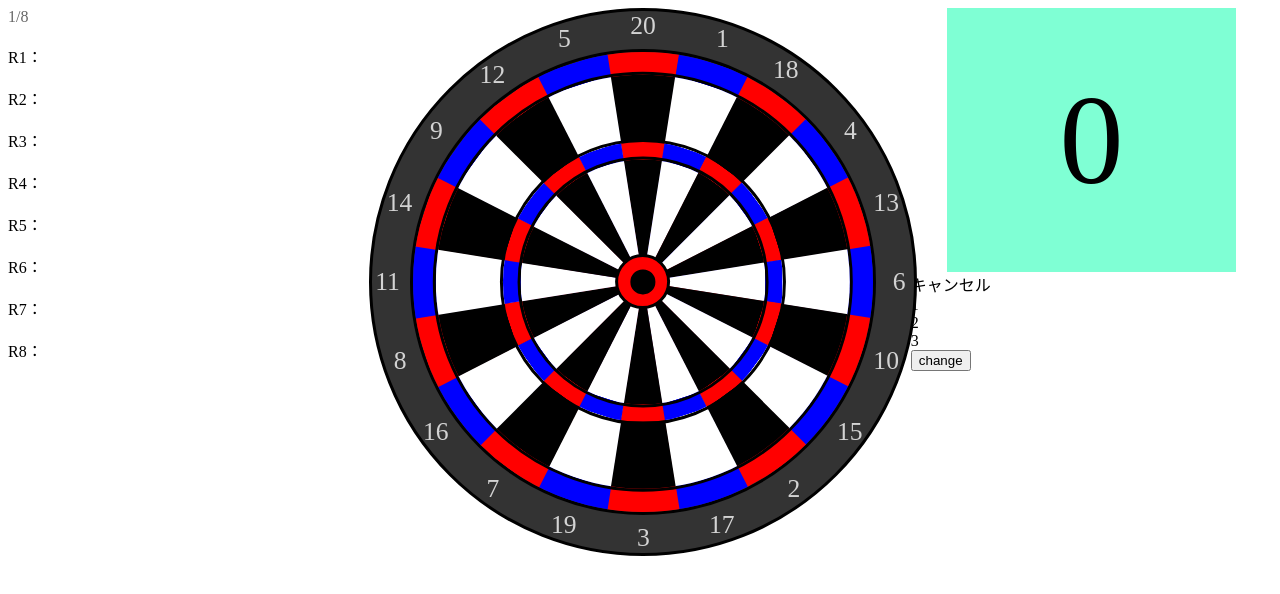
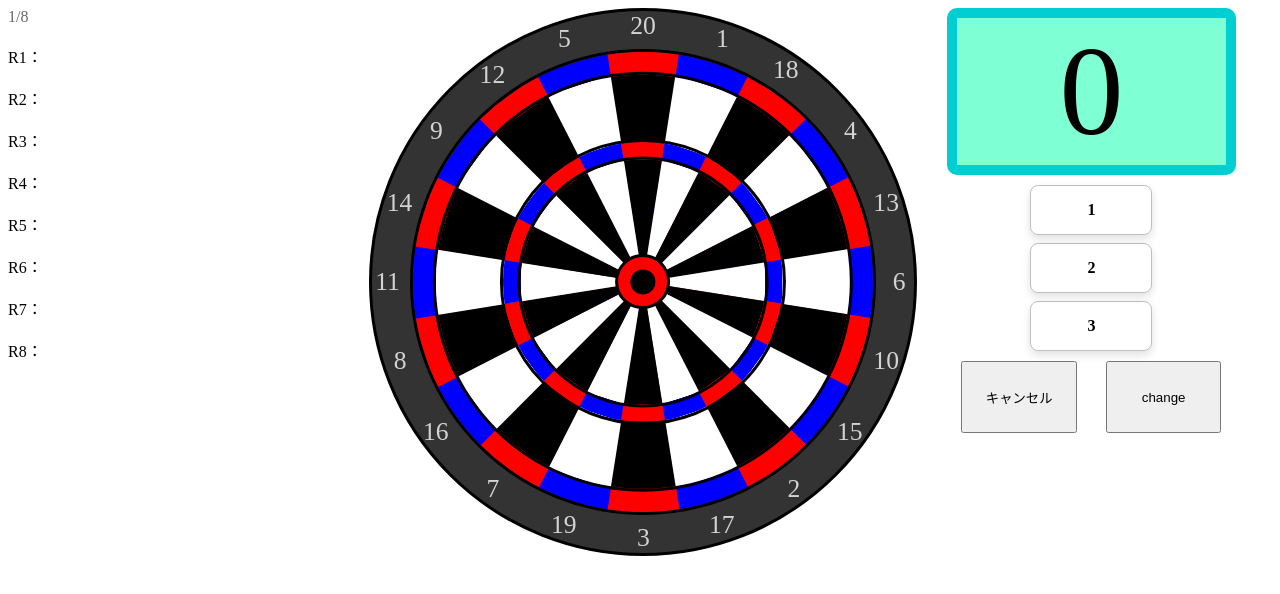
Before and after one commit to daisuke-shimura/darts-board, a plain HTML site: page index.html in a window 1280 px wide. Drawn offline with Linux system fonts and the light colour scheme.

Commit message:
ゲーム終了作成

```diff
--- a/index.html
+++ b/index.html
@@ -143,17 +143,20 @@
         </div>
       </div>
       <div class="col-1">
-        <div class="count" id="score">0</div>
-        <div class="cancel" id="cancel" role="button">キャンセル</div>
+        <div class="count-box">
+          <div class="score" id="score">0</div>
 
-        <div class="throws">
-          <div id="throw1">1</div>
-          <div id="throw2">2</div>
-          <div id="throw3">3</div>
-        </div>
+          <div class="throws">
+            <div class="throw" id="throw1">1</div>
+            <div class="throw" id="throw2">2</div>
+            <div class="throw" id="throw3">3</div>
+          </div>
 
-        <div class="change-box">
-          <button id="change" role="button">change</button>
+          <div class="btn-box">
+            <button class="btn" id="cancel" role="button">キャンセル</button>
+            <button class="btn" id="change" role="button">change</button>
+          </div>
+
         </div>
       </div>
     </div>
--- a/script.js
+++ b/script.js
@@ -11,6 +11,11 @@ document.querySelectorAll(".segment, .bull, .number").forEach(seg => {
 
     if (throws.length >= 3) {
       alert("既に3回投げています");
+      return;
+    }
+
+    if (round >= 8) {
+      alert("ゲーム終了");
       return;
     }
 
@@ -39,6 +44,11 @@ document.getElementById("cancel").addEventListener("click", () => {
 
 // チェンジボタンの処理
 document.getElementById("change").addEventListener("click", () => {
+  if (round >= 8) {
+    alert("ゲーム終了");
+    return;
+  }
+
   history[round] = throws;
   round += 1;
   throws = [];
@@ -51,5 +61,5 @@ document.getElementById("change").addEventListener("click", () => {
   //     .map((throws) => throws.reduce((a, b) => a + b, 0))
   //     .join("\n");
   document.getElementById(`round${round}`).textContent = history[round - 1].reduce((a, b) => a + b, 0);
-  document.getElementById("round-number").textContent = round + 1;
+  document.getElementById("round-number").textContent = round;
 });
--- a/style.css
+++ b/style.css
@@ -15,15 +15,52 @@
   flex: 2;
 }
 
-.count {
+.count-box {
   width: 80%;
-  height: 33vh;
+  height: 90vh;
   margin: 0px auto;
+}
+
+.score {
+  font-size: 10vw;
   background-color: aquamarine;
-  /* background-color: orange; */
-  font-size: 10vw;
-  line-height: 33vh;
+  border: 10px solid darkturquoise;
+  border-radius: 10px;
   text-align: center;
+}
+
+.throws {
+  display: flex;
+  flex-direction: column;
+  gap: 8px;
+  align-items: center;
+  margin-top: 10px;
+}
+
+.throw {
+  width: 120px;
+  height: 48px;
+  border-radius: 8px;
+  display: flex;
+  align-items: center;
+  justify-content: center;
+  font-weight: 700;
+  border: 1px solid rgba(0,0,0,0.25);
+  box-shadow: 0 4px 8px rgba(0,0,0,0.12);
+}
+
+.btn-box {
+  margin-top: 10px;
+  display: flex;
+  justify-content: space-around;
+}
+
+.btn {
+  width: 40%;
+  aspect-ratio: 1.6 / 1;
+  /* font-size: 5vw; */
+  text-align: center;
+  cursor: pointer;
 }
 
 .history {
```
